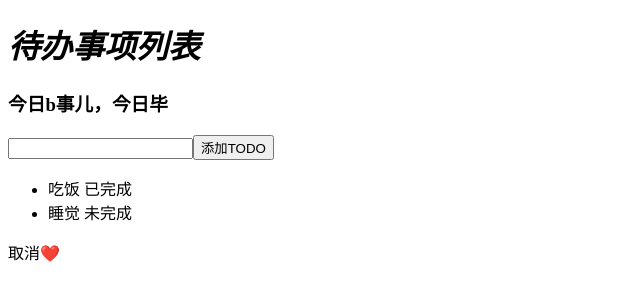
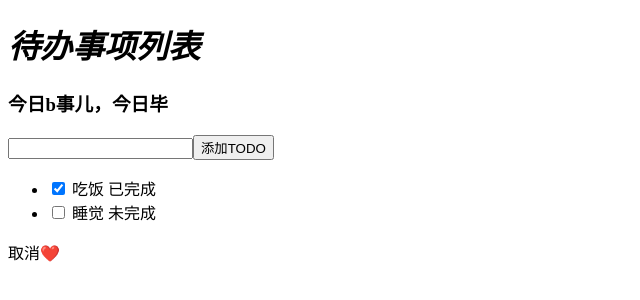
Before and after one commit to lubenweiniubi1/react-learning, a React (Create React App) app: page / in a window 1280 px wide. Shown: the top 300 px of the page, without its empty margins (0-640 px from the left). Built offline with nearby package versions, Linux system fonts and the light colour scheme.

Commit message:
冲冲冲！！！！

```diff
--- a/src/App.js
+++ b/src/App.js
@@ -23,7 +23,6 @@ export default class App extends Component {
         },
       ],
     }
-
   }
 
   addTodo = (todoTitle) => {
@@ -84,6 +83,19 @@ export default class App extends Component {
     }
   }
 
+  onCompletedChange = (id) => {
+    this.setState((prevState, curState) => {
+      return {
+        todos: prevState.todos.map((todo) => {
+          if (todo.id === id) {
+            todo.isCompleted = !todo.isCompleted
+          }
+          return todo
+        }),
+      }
+    })
+  }
+
   render() {
     //每个renturn 必须只有一个根元素，这里生成额外的dom
     //如果实在不想要，就使用空标签,有两种用法
@@ -106,7 +118,10 @@ export default class App extends Component {
             </i>
           </TodoHeader>
           <TodoInput addTodo={this.addTodo} />
-          <TodoList todos={this.state.todos}></TodoList>
+          <TodoList
+            todos={this.state.todos}
+            onCompletedChange={this.onCompletedChange}
+          ></TodoList>
           <Like></Like>
         </>
       )
--- a/src/components/TodoList/TodoItem.js
+++ b/src/components/TodoList/TodoItem.js
@@ -1,10 +1,25 @@
 import React, { Component } from "react"
+const noop = () => {}
+export default class TodoItem extends Component {
+  handleChange = () => {
+    // this.props.onCompletedChange && this.props.onCompletedChange(this.props.id)
+    const { onCompletedChange = noop, id } = this.props //默认值搞成空函数，保证代码运行不报错
+    onCompletedChange && onCompletedChange(this.props.id)
+  }
 
-export default class TodoItem extends Component {
   render() {
+    const { isCompleted, title } = this.props
     return (
       <li>
-        {this.props.title} {this.props.isCompleted ? "已完成" : "未完成"}
+        <input
+          type="checkbox"
+          checked={isCompleted}
+          onChange={this.handleChange}
+        />
+        <span>
+          {" "}
+          {title} {isCompleted ? "已完成" : "未完成"}
+        </span>
       </li>
     )
   }
--- a/src/components/TodoList/index.js
+++ b/src/components/TodoList/index.js
@@ -1,21 +1,30 @@
 import React, { Component } from "react"
 import TodoItem from "./TodoItem"
+import PropTypes, { number } from "prop-types"
+
 export default class TodoList extends Component {
+  static propTypes = {
+    todos: PropTypes.arrayOf(
+      PropTypes.shape({
+        id: PropTypes.number.isRequired,
+        title: PropTypes.string.isRequired,
+        isCompleted: PropTypes.bool.isRequired,
+      })
+    ).isRequired,
+    onCompletedChange: PropTypes.func,
+  }
+
   render() {
     // console.log(this.props.todos)//3 ？？？
+
     return (
       <ul>
         {this.props.todos.map((todo) => {
           return (
-            // <TodoItem
-            //   key={todo.id}
-            //   id={todo.id}
-            //   title={todo.title}
-            //   isCompleted={todo.isCompleted}
-            // />
             <TodoItem
               key={todo.id}
-              {...todo} //展开，这样上层如果添加了一个属性，这里就不用一个一个改了
+              onCompletedChange={this.props.onCompletedChange} //展开，这样上层如果添加了一个属性，这里就不用一个一个改了
+              {...todo}
             />
           )
         })}
```
